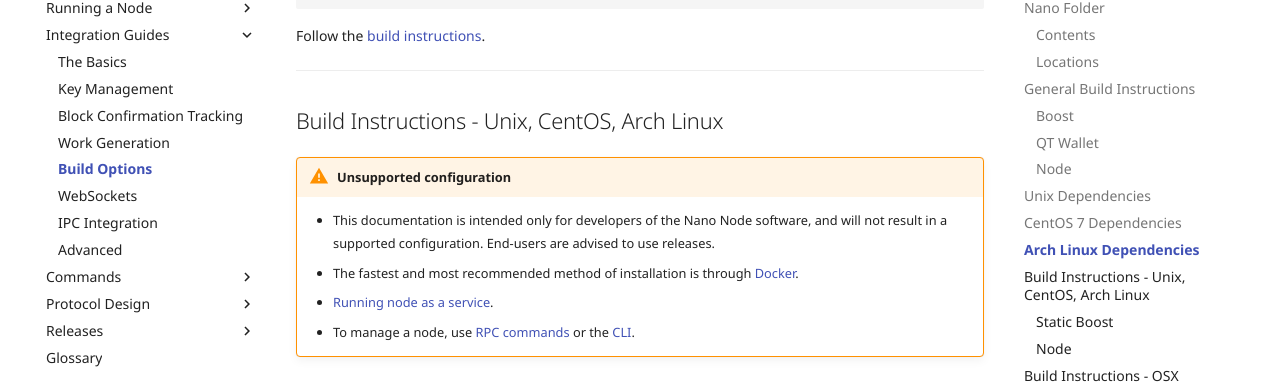
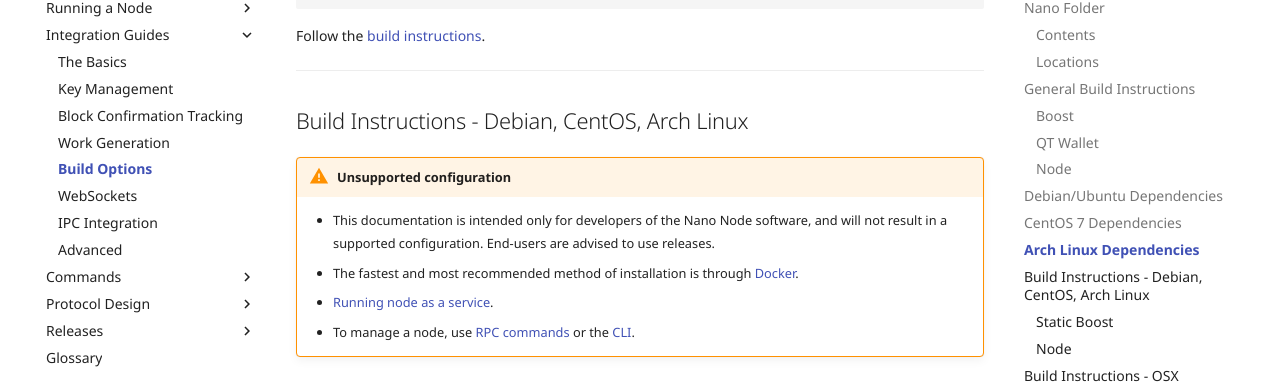
Before and after one commit to nanocurrency/nano-docs, an MkDocs documentation site: the page built from docs/integration-guides/build-options.md, in a window 1280 px wide and 900 px high, scrolled down 5880 px. Shown: the part 154-538 px from the top of the window. Built offline with MkDocs 1.6.1 and Material for MkDocs 9.7.7, drawn with Linux system fonts in a browser that asks for light colours; comment, search, counter and statistics services are not loaded; some of the changed text lies outside the part shown.

Commit message:
Clarify misleading Unix descriptions
Linux is modelled on the Unix operating system, but GNU/Linux is not
Unix. This patch clarifies the wording on all occurrence of Unix and
changes them into Debian/Ubuntu to reflect the exact target
descriptions.

````diff
--- a/docs/integration-guides/build-options.md
+++ b/docs/integration-guides/build-options.md
@@ -143,7 +143,7 @@ Format: `cmake -D VARNAME=VARVALUE`
 
 ---
 
-## Unix Dependencies
+## Debian/Ubuntu Dependencies
 
 These instructions are for the following systems:
 
@@ -159,7 +159,7 @@ sudo apt-get update && sudo apt-get upgrade
 sudo apt-get install git cmake g++ curl wget
 ```
 
-Follow the [build instructions](#build-instructions-unix-centos-arch-linux).
+Follow the [build instructions](#build-instructions-debian-centos-arch-linux).
 
 ## CentOS 7 Dependencies
 
@@ -192,7 +192,7 @@ sudo make install
 cd ..
 ```
 
-Follow the [build instructions](#build-instructions-unix-centos-arch-linux).
+Follow the [build instructions](#build-instructions-debian-centos-arch-linux).
 
 ## Arch Linux Dependencies
 
@@ -203,11 +203,11 @@ pacman -Syu
 pacman -S base-devel git gcc cmake curl wget
 ```
 
-Follow the [build instructions](#build-instructions-unix-centos-arch-linux).
+Follow the [build instructions](#build-instructions-debian-centos-arch-linux).
 
 ---
 
-## Build Instructions - Unix, CentOS, Arch Linux
+## Build Instructions - Debian, CentOS, Arch Linux
 
 --8<-- "unsupported-configuration.md"
 
````
